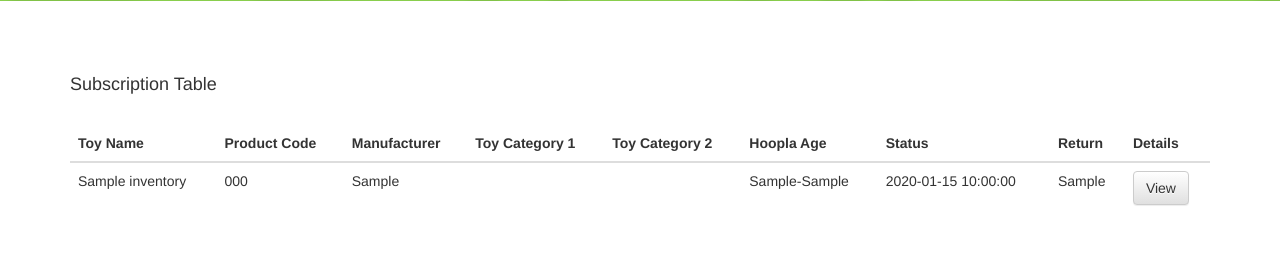
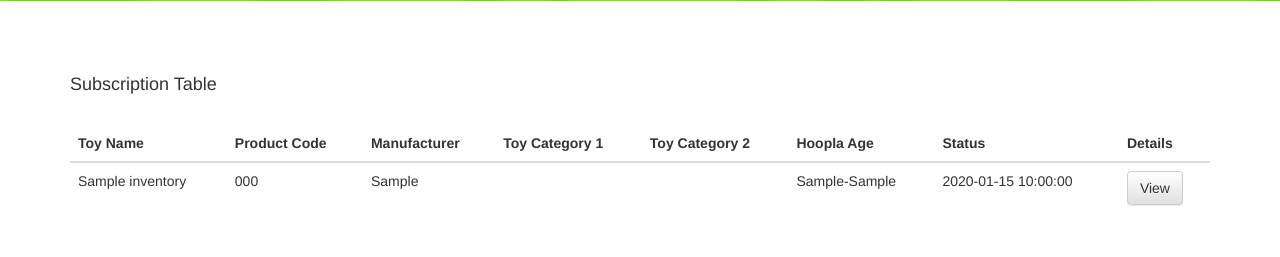
Before and after one commit to ipagastya/project-hoopla, a PHP site: page /inventory_list in a window 1280 px wide. Shown: the part 284-541 px from the top of the page. Run offline with PHP 8.4, Linux system fonts and the light colour scheme; the visitor is signed in with stand-in values (Sample User, id 1); tables that the repository leaves empty or names only in its code hold one stand-in row (values such as "Sample post"); data that the repository does not hold is empty; some libraries are stand-ins or nearby versions.

Commit message:
remove return date column

```diff
--- a/inventory_list.php
+++ b/inventory_list.php
@@ -61,7 +61,6 @@
 						<th>Toy Category 2</th>
 						<th>Hoopla Age</th>
 						<th>Status</th>
-						<th>Return</th>
 						<th>Details</th>
 					</tr>
 				</thead>
@@ -114,7 +113,6 @@
 			        			<td>".$rowName2[0]."</td>
 			        			<td>".$row[10]."-".$row[11]."</td>
 			        			<td>".$row[4]."</td>
-			        			<td>".$row[5]."</td>
 			        			<td>"."<a method='get' href='inventory?id=$row[0]' class='btn btn-default' name='view'>View</a>"."</td>
 			        		</tr>";
 			        }
```
